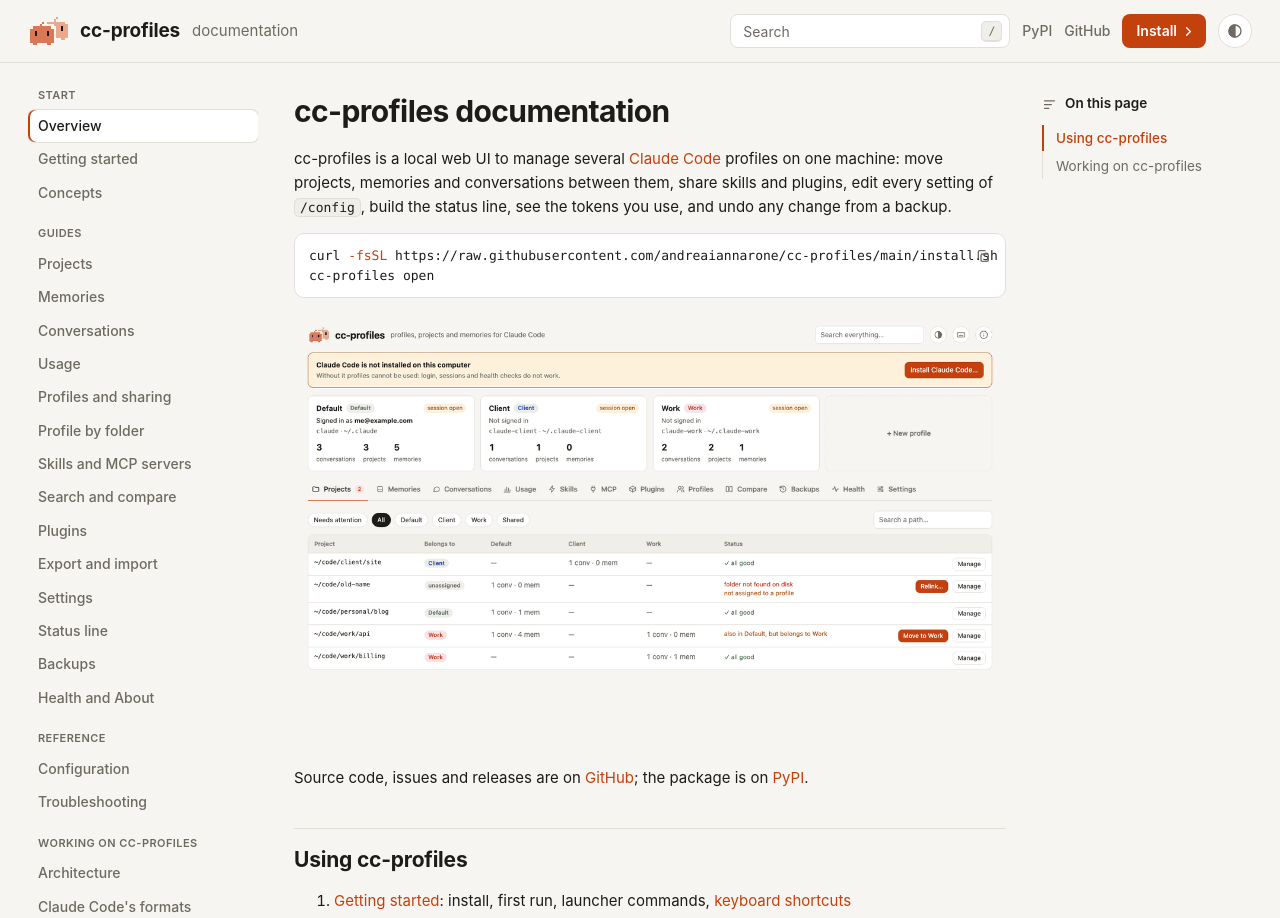
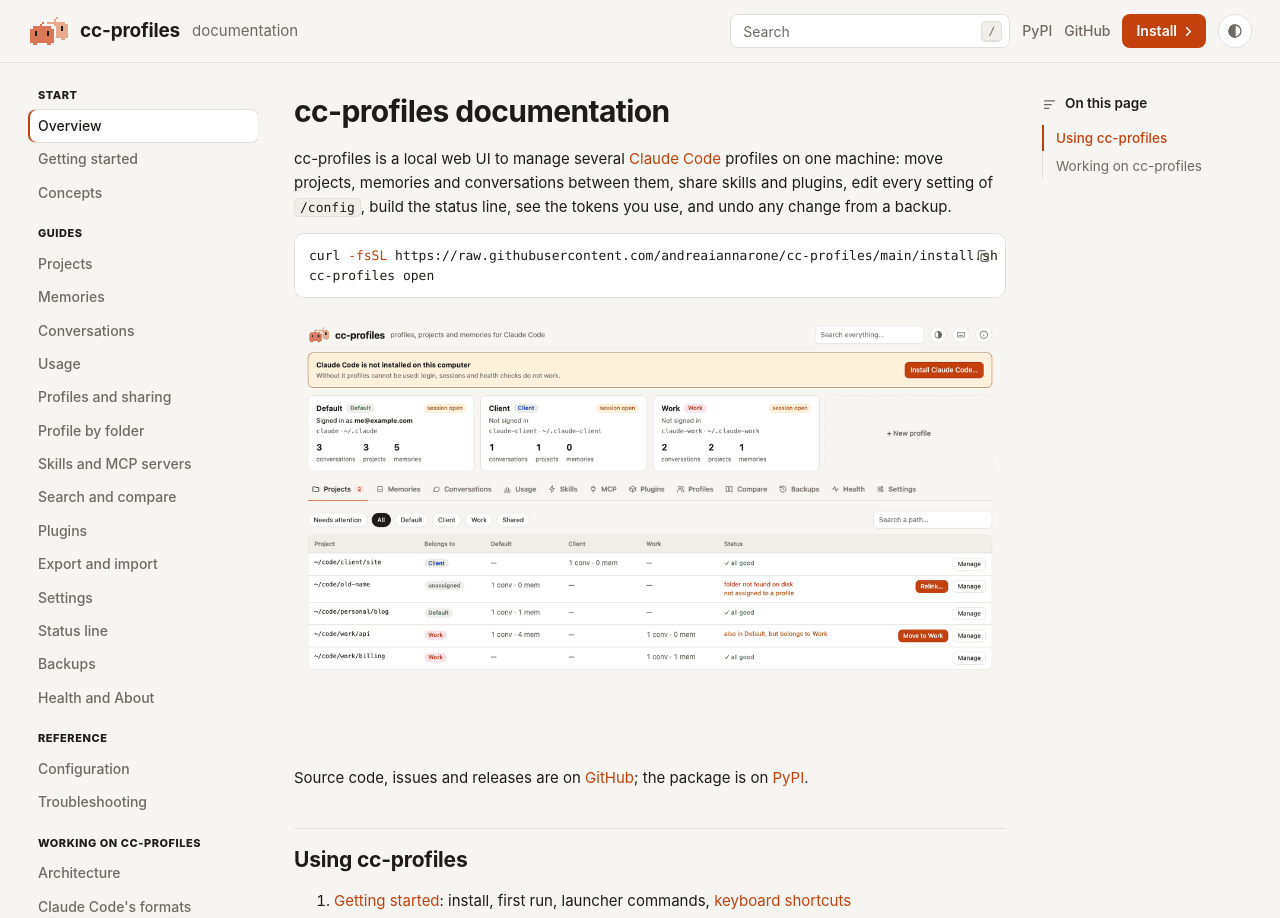
Before and after one commit to andreaiannarone/cc-profiles, a Jekyll site: the page built from docs/README.md, in a window 1280 px wide and 1400 px high. Shown: the top 918 px of the window. Built offline with Jekyll 4.4.1, drawn with Linux system fonts in a browser that asks for light colours; our own code applies the rules of GitHub Pages for plain Markdown files.

Commit message:
Docs site: bold sidebar group labels

```diff
--- a/docs/assets/site.css
+++ b/docs/assets/site.css
@@ -93,7 +93,7 @@ a:hover { text-decoration: underline; }
 .side { position: sticky; top: 76px; align-self: start; max-height: calc(100vh - 92px); overflow: auto; }
 .side summary { display: none; }
 .ngroup { display: grid; gap: 1px; margin-bottom: 16px; }
-.nlabel { font-size: 11px; font-weight: 600; text-transform: uppercase; letter-spacing: .04em; color: var(--muted); padding: 0 10px 4px; }
+.nlabel { font-size: 11px; font-weight: 800; text-transform: uppercase; letter-spacing: .05em; color: var(--text); padding: 0 10px 4px; }
 .side a { display: block; padding: 5px 10px; border-radius: 7px; color: var(--muted); font-weight: 550; font-size: 14px; }
 .side a:hover { color: var(--text); background: var(--panel-2); text-decoration: none; }
 .side a.on { color: var(--text); background: var(--panel); box-shadow: inset 2px 0 0 var(--accent), 0 0 0 1px var(--line); }
```
